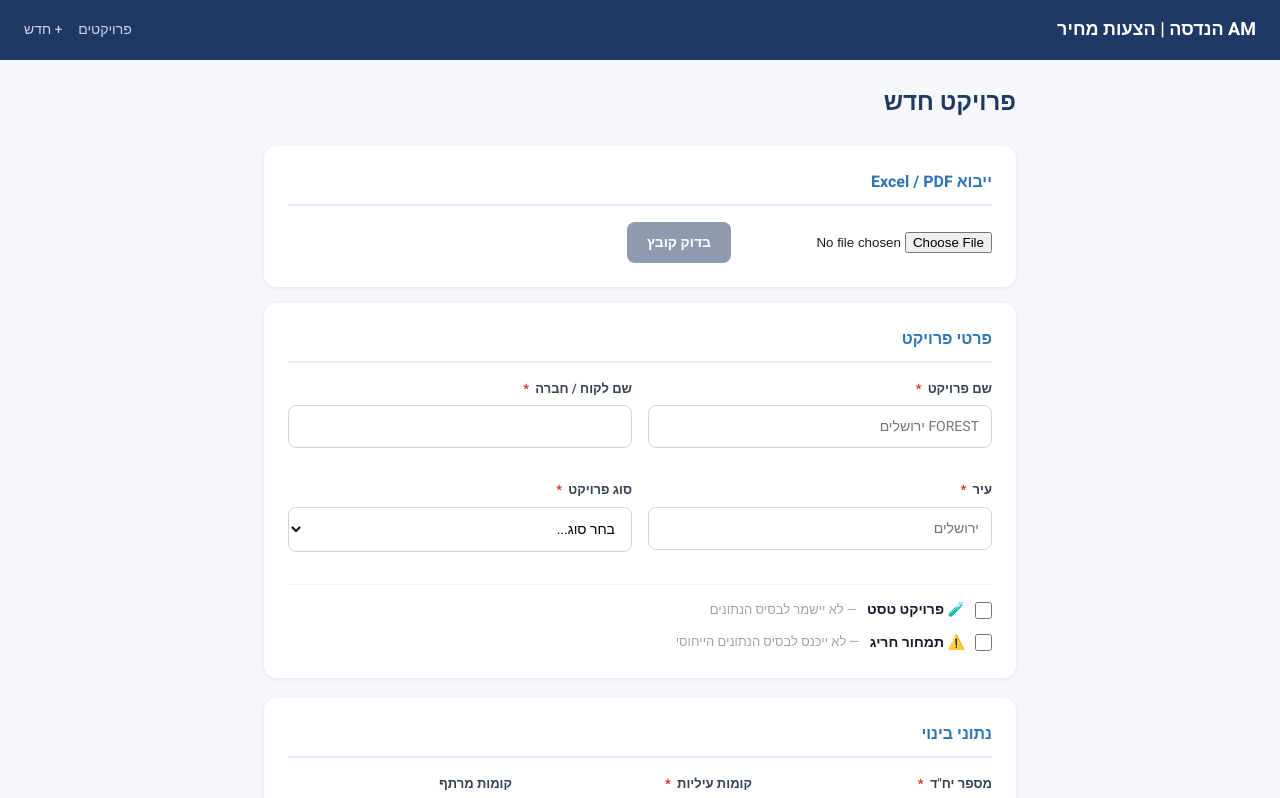
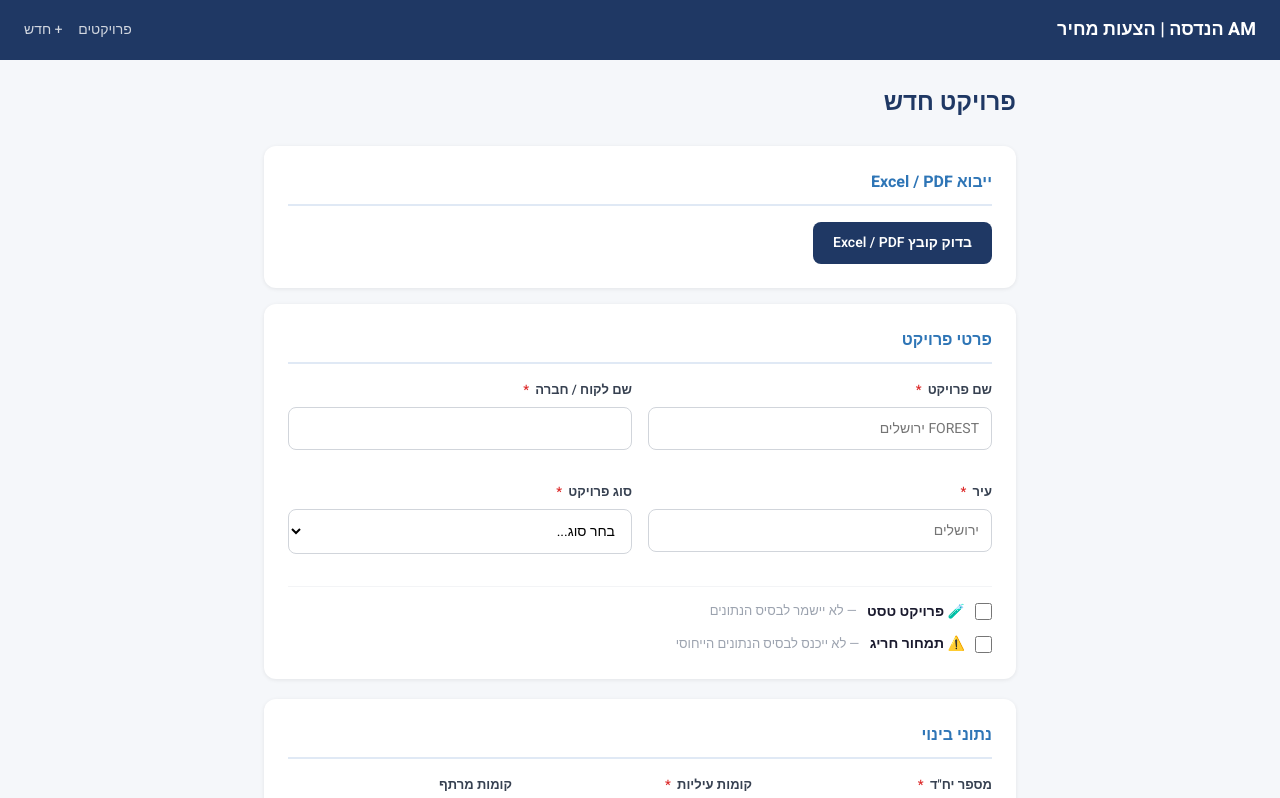
Before and after one commit to omriraz-ai/am-pricing, a Next.js app in the folder frontend/: page /projects/new in a window 1280 px wide. Shown: the top 798 px of the page. Built offline with nearby package versions, Linux system fonts and the light colour scheme.

Commit message:
Polish project import UX

```diff
--- a/frontend/src/app/projects/new/page.tsx
+++ b/frontend/src/app/projects/new/page.tsx
@@ -69,16 +69,16 @@ const applyRowToForm = (row: any) => {
   }));
 };
 
-const handleFilePreview = async () => {
-  if (!importFile) return;
+const handleFilePreview = async (fileToPreview = importFile) => {
+  if (!fileToPreview) return;
 
   setImportLoading(true);
   setImportMessage("");
 
   const formData = new FormData();
-  formData.append("file", importFile);
+  formData.append("file", fileToPreview);
 
-  const isPdf = importFile.name.toLowerCase().endsWith(".pdf");
+  const isPdf = fileToPreview.name.toLowerCase().endsWith(".pdf");
   const endpoint = isPdf ? "pdf-preview" : "excel-preview";
 
   const apiBase =
@@ -119,21 +119,40 @@ const res = await fetch(`${apiBase}/import/${endpoint}`, {
     <div className="card" style={{ marginBottom: 16 }}>
       <h2 className="section-title">ייבוא Excel / PDF</h2>
 
+      <div style={{ display: "flex", gap: 12, alignItems: "center", marginTop: 12 }}>
+  <>
   <input
+    id="project-import-file"
     type="file"
     accept=".xlsx,.pdf"
-        onChange={(e) => setImportFile(e.target.files?.[0] || null)}
+    style={{ display: "none" }}
+    onChange={async (e) => {
+      const file = e.target.files?.[0] || null;
+
+      setImportFile(file);
+      setImportPreview(null);
+      setImportMessage("");
+
+      if (file) {
+        await handleFilePreview(file);
+      }
+    }}
   />
 
-      <button
+  <label
+    htmlFor="project-import-file"
     className="btn btn-primary"
-  type="button"
-  onClick={handleFilePreview}
-  disabled={importLoading || !importFile}
-  style={{ marginRight: 8 }}
+    style={{
+      display: "inline-flex",
+      alignItems: "center",
+      cursor: "pointer",
+    }}
   >
-  {importLoading ? "מייבא..." : "בדוק קובץ"}
-</button>
+    {importLoading ? "בודק קובץ..." : "בדוק קובץ Excel / PDF"}
+  </label>
+</>
+
+</div>
     </div>
   {importMessage && (
   <div className="alert alert-success" style={{ marginBottom: 16 }}>
```
Lines whose indentation alone changed are shown as unchanged.
